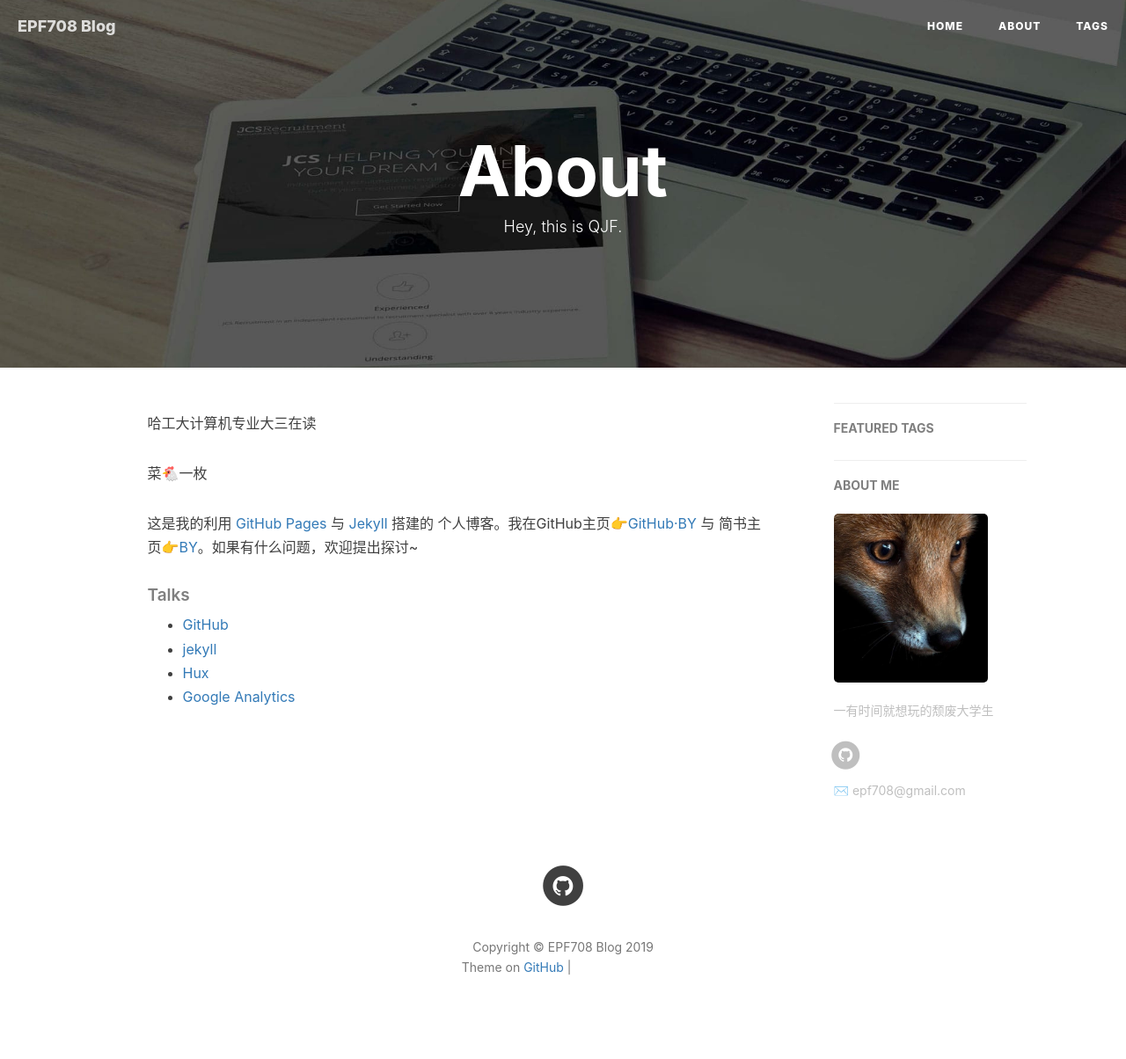
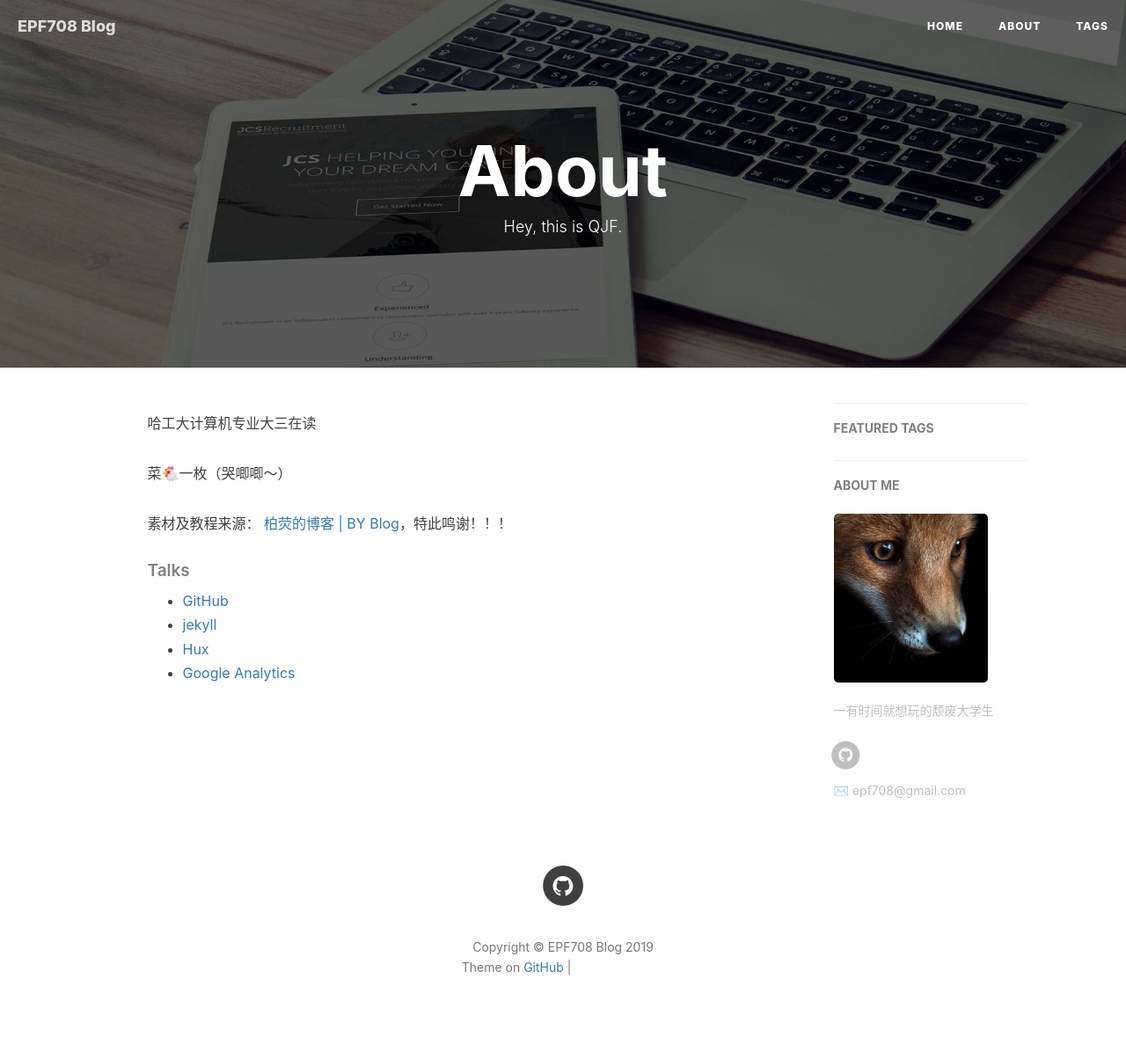
Before and after one commit to EPF708/EPF708.github.io, a Jekyll site: the page built from about.html, in a window 1280 px wide. Shown: the whole page at 88% size. Built offline with Jekyll 4.4.1, drawn with Linux system fonts in a browser that asks for light colours; nearby versions of some CDN libraries; comment, search, counter and statistics services are not loaded; grey boxes are pictures that could not be loaded.

Commit message:
Update about.html

```diff
--- a/about.html
+++ b/about.html
@@ -21,9 +21,9 @@ header-img: "img/post-bg-rwd.jpg"
     <!--p>Hey，我是<strong>柏荧(BY)</strong>，一只iOS程序猿，现在厦门工作。</p-->
     <p>哈工大计算机专业大三在读</p>
 
-    <p>菜🐔一枚</p>
+    <p>菜🐔一枚（哭唧唧～）</p>
 
-    <p>这是我的利用 <a href="https://pages.github.com/">GitHub Pages</a> 与 <a href="http://jekyll.com.cn/">Jekyll</a> 搭建的 个人博客。我在GitHub主页<a href="https://github.com/qiubaiying">👉GitHub·BY</a> 与 简书主页<a href="https://http://www.jianshu.com/u/e71990ada2fd">👉BY</a>。如果有什么问题，欢迎提出探讨~</p>
+    <p>素材及教程来源： <a href="https://pages.github.com/">柏荧的博客 | BY Blog</a>，特此鸣谢！！！<p>
 
     <p></p>
 
```
